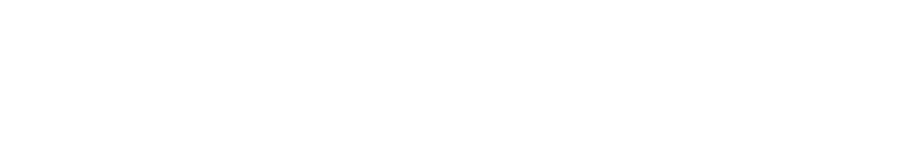
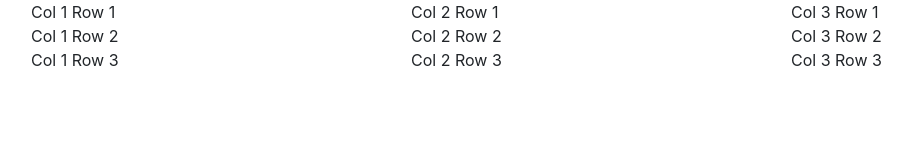
Before and after one commit to nickassafkirk/Playing-with-the-rule-of-thirds, a plain HTML site: page index.html in a window 1280 px wide. Shown: the whole page, without its empty margins (54-966 px from the left). Drawn offline with nearby package versions, Linux system fonts and the light colour scheme.

Commit message:
add grid structure

```diff
--- a/index.html
+++ b/index.html
@@ -10,6 +10,28 @@
 </head>
 <body>
 
+<div class="container">
+    <div class="row">
+        <div class="col-md-4">Col 1 Row 1</div>
+        <div class="col-md-4">Col 2 Row 1</div>
+        <div class="col-md-4">Col 3 Row 1</div>
+    </div>
+</div>
+<div class="container">
+    <div class="row">
+        <div class="col-md-4">Col 1 Row 2</div>
+        <div class="col-md-4">Col 2 Row 2</div>
+        <div class="col-md-4">Col 3 Row 2</div>
+    </div>
+</div>
+<div class="container">
+    <div class="row">
+        <div class="col-md-4">Col 1 Row 3</div>
+        <div class="col-md-4">Col 2 Row 3</div>
+        <div class="col-md-4">Col 3 Row 3</div>
+    </div>
+</div>
+
 
 
 <!-- Optional JavaScript -->
```
